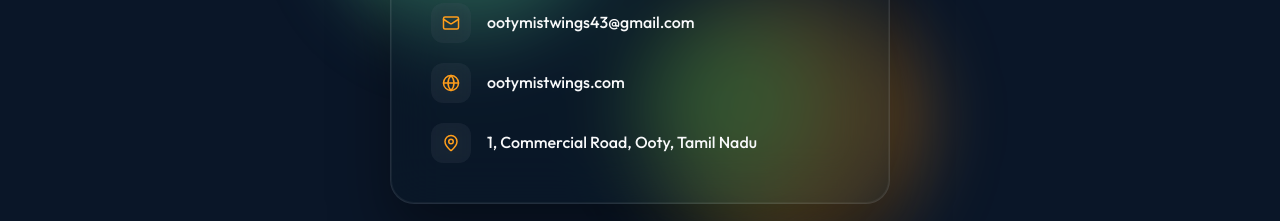
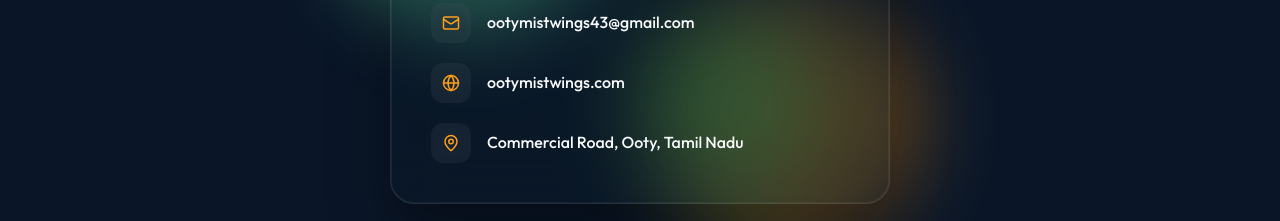
Before and after one commit to SaiVinoth17/ooty-mistwings, a Next.js app: page / in a window 1280 px wide. Shown: the part 11200-11421 px from the top of the page. Built offline with nearby package versions, Linux system fonts and the light colour scheme.

Commit message:
Update VisitingCard.tsx
Updated address

```diff
--- a/src/components/VisitingCard/VisitingCard.tsx
+++ b/src/components/VisitingCard/VisitingCard.tsx
@@ -41,7 +41,7 @@ export function VisitingCard() {
                             </div>
                             <div className={styles.contactItem}>
                                 <div className={styles.iconBox}><MapPin size={18} /></div>
-                                <p>1, Commercial Road, Ooty, Tamil Nadu</p>
+                                <p>Commercial Road, Ooty, Tamil Nadu</p>
                             </div>
                         </div>
                     </div>
```
